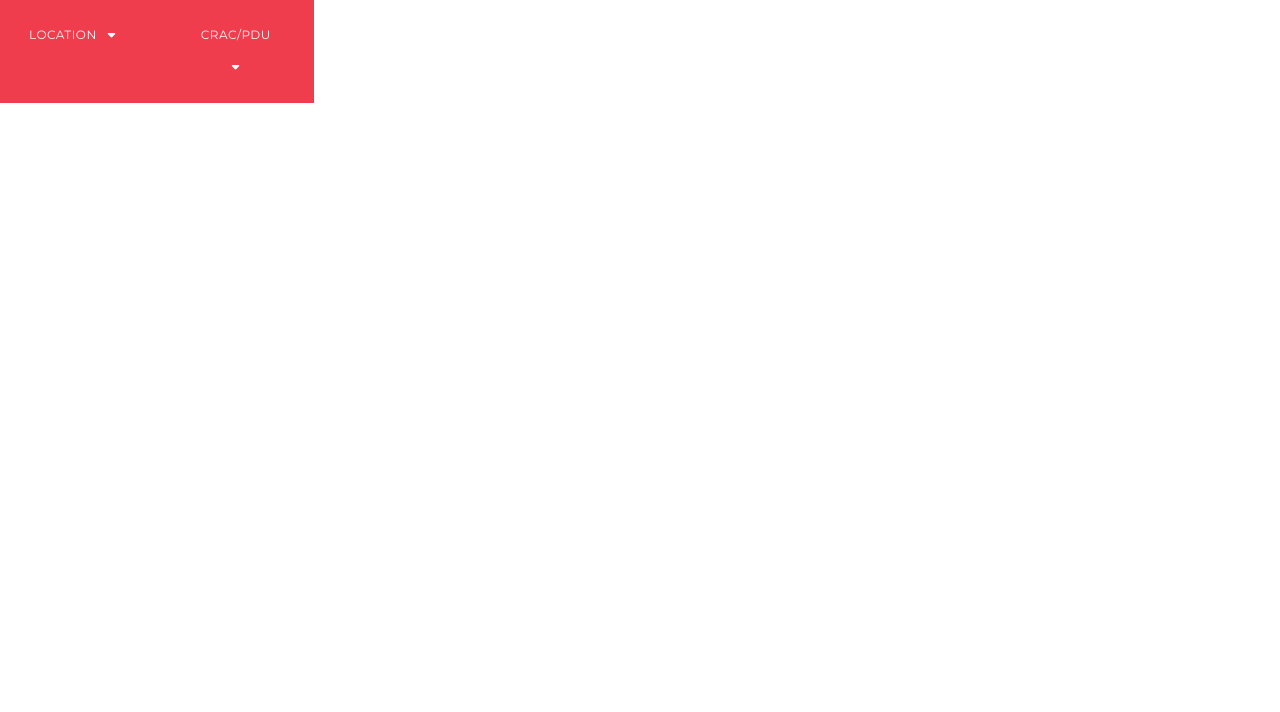
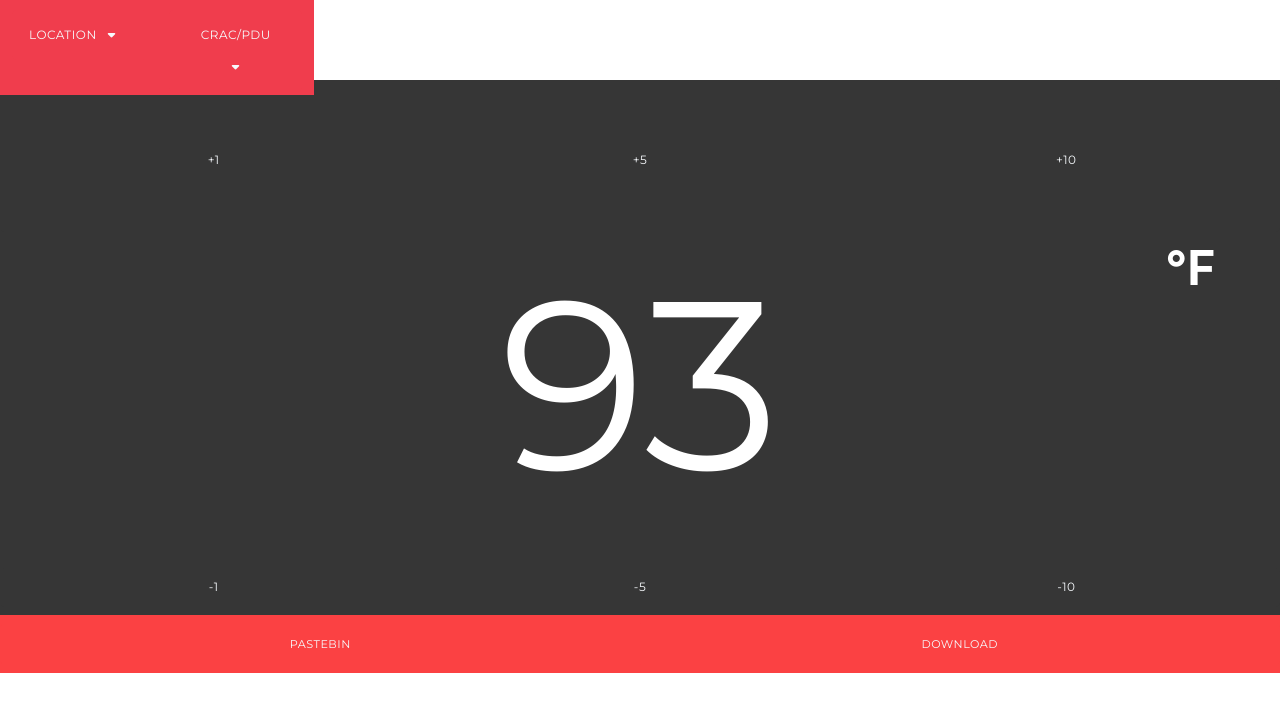
Before and after one commit to Apotech-Group/NPlus2, a website: page index.html in a window 1280 px wide. Drawn offline with Linux system fonts and the light colour scheme.

Commit message:
update naming function and start resizing to flex

```diff
--- a/index.html
+++ b/index.html
@@ -18,14 +18,24 @@
 </head>
 
 <body style="margin:0px; padding:0px">
-    <h1 id="DCID" class="uppercase bg-primary" style="
+    <h1 id="DCID" class="uppercase" style="
         position: absolute;
         display:block;
-        right:0vw;
+        left:0vw;
         top:0vw;
-        z-index: 999;">
+        width:100vw;
+        z-index: 999;
+        text-align: center;
+        pointer-events:none">
     </h1>
-    <div class="row btn-group bg-primary">
+    <h1 id="UNIT" class="uppercase bg-dark" style="
+        position:absolute;
+        display:block;
+        right:5vw;
+        top:30vh;
+        color:#FFF
+    ">&#8457;</h1>
+    <div class="row btn-group bg-primary h-10p">
         <div class="col list-dropdown bg-primary">
             <button class="btn-primary btn-dropdown">
                 Location<span class="icon"><i class="fa fa-wrapper fa-caret-down"></i></span>
@@ -59,6 +69,27 @@
             </button>
         </div>
     </div>
+    <div class="row btn-group btn-group-fill bg-dark h-20p">
+        <button class="btn-dark col">+1</button>
+        <button class="btn-dark col">+5</button>
+        <button class="btn-dark col">+10</button>
+    </div>
+    <div class="h-40p bg-dark">
+        <h1 class="bg-dark font-light uppercase" style="
+            text-align: center;
+            vertical-align:center;
+            font-size: 30vh;
+            color:#FFF">93</h1>
+    </div>
+    <div class="row btn-group btn-group-fill bg-dark">
+        <button class="btn-dark col">-1</button>
+        <button class="btn-dark col">-5</button>
+        <button class="btn-dark col">-10</button>
+    </div>
+    <div class="row ignore-screen btn-group btn-group-fill bg-danger">
+        <button class="btn-danger btn--sm">Pastebin</button>
+        <button class="btn-danger btn--sm">Download</button>
+    </div>
 </body>
 <script src="src/main.js"></script>
 
--- a/src/main.js
+++ b/src/main.js
@@ -49,8 +49,8 @@ const dcidToName = {
 
 document.body.onload = () => {
     console.log(getCookie("DCID") ? getCookie("DCID") : "no dcid set");
-    document.title = getCookie("DCID");
-    document.getElementById("DCID").innerText = getCookie("DCID");
+    document.title = dcidToName[getCookie("DCID")].shortname;
+    document.getElementById("DCID").innerText = dcidToName[getCookie("DCID")].shortname;
 };
 
 function setDCID(self) {
```
